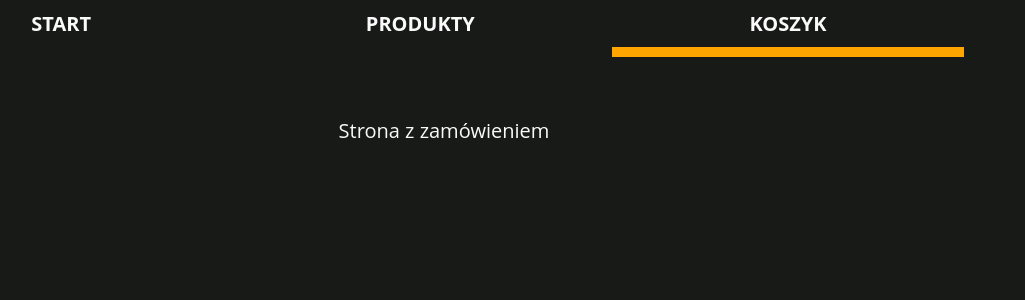
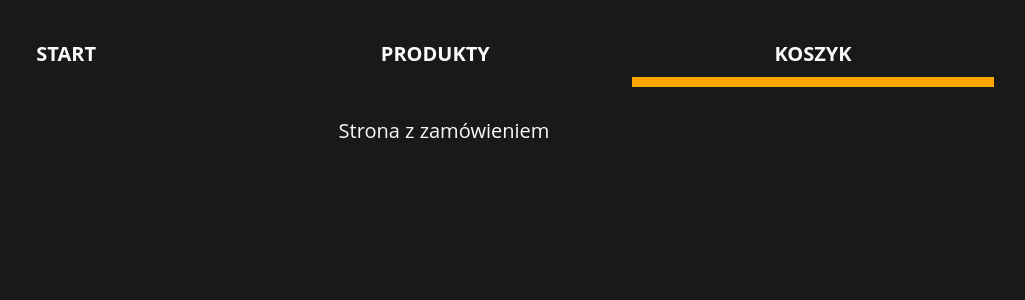
Before and after one commit to piowyg/pizza, a React (Create React App) app: page /order in a window 1280 px wide. Shown: the top 300 px of the page, without its empty margins (196-1221 px from the left). Built offline with nearby package versions, Linux system fonts and the light colour scheme; no server answers.

Commit message:
centered navigation bar

```diff
--- a/src/pages/PizzaPage.js
+++ b/src/pages/PizzaPage.js
@@ -2,6 +2,7 @@ import React from 'react';
 import { Link, Redirect} from 'react-router-dom';
 import Product from '../components/Product'
 import { useSelector } from 'react-redux';
+import Loader from "react-loader-spinner";
 
 const PizzaPage = ({ match }) => {
 
@@ -9,7 +10,10 @@ const PizzaPage = ({ match }) => {
 
 
   if (pizzas.length === 0) {
-    return <> Still loading .. </>
+    return <>  <Loader
+    type="Bars" color="#00BFFF" height={80} width={80}
+    timeout={1500}
+    /> </>
   } else {
 
     const listToCopy = pizzas.filter(item => item.name === match.params.id);
--- a/src/styles/Header.css
+++ b/src/styles/Header.css
@@ -1,6 +1,6 @@
 nav.main {
    color: #fafafa;
-    padding: 0 30px 30px 0;
+   padding-top:30px;
 }
 
 .main ul {
```
